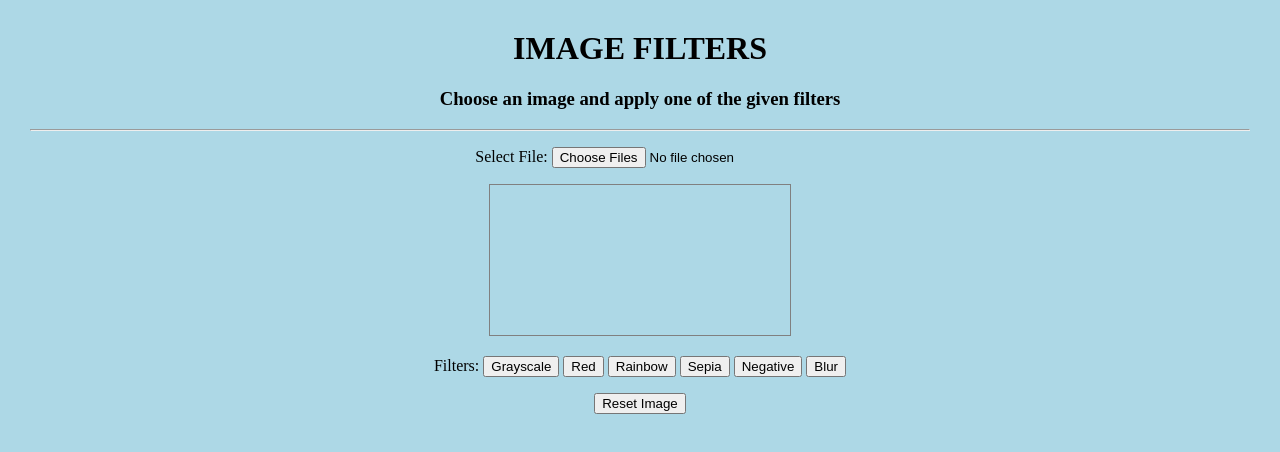
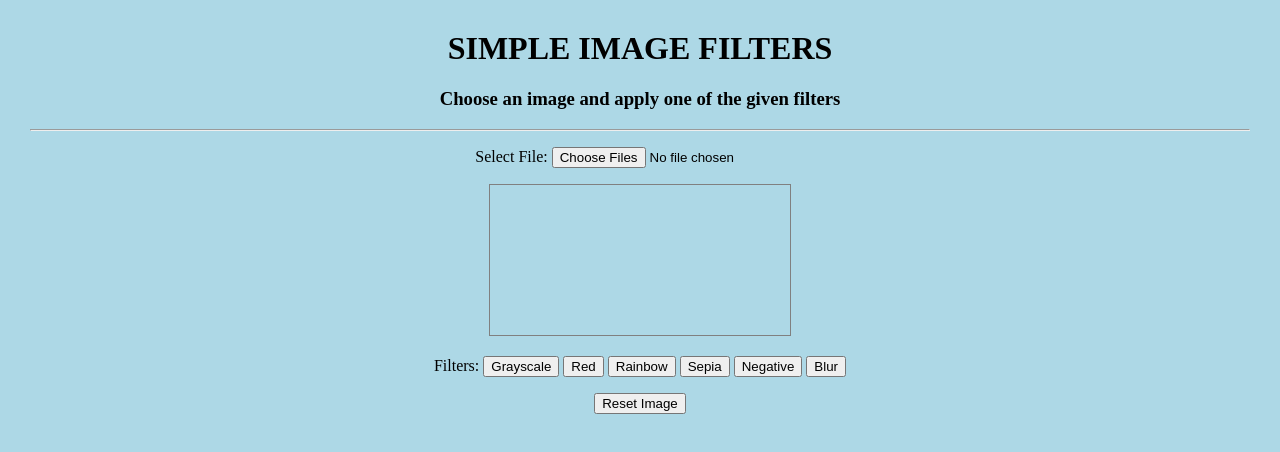
Before and after one commit to friedfishra/image-filter, a plain HTML site: page index.html in a window 1280 px wide. Drawn offline with Linux system fonts and the light colour scheme.

Commit message:
Fixed title in html page

```diff
--- a/index.html
+++ b/index.html
@@ -2,7 +2,7 @@
 <html lang="en" >
 <head>
   <meta charset="UTF-8">
-  <title>CodePen - Image Filters</title>
+  <title>Simple Image Filters</title>
   <link rel="stylesheet" href="./style.css">
 
 </head>
@@ -11,7 +11,7 @@
 <script src="https://www.dukelearntoprogram.com/course1/common/js/image/SimpleImage.js"></script>
 
 <body>
-  <h1>IMAGE FILTERS </h1>
+  <h1>SIMPLE IMAGE FILTERS </h1>
   <h3>Choose an image and apply one of the given filters
   </h3>
   <hr>
```
